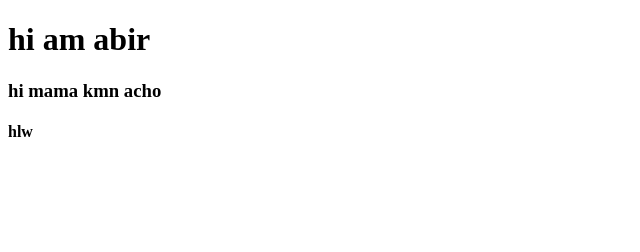
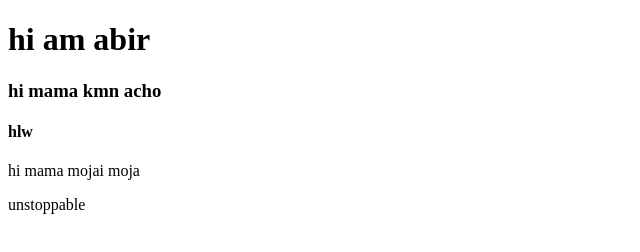
Before and after one commit to abirghh/1st-web-site, a plain HTML site: page index.html in a window 1280 px wide. Shown: the whole page, without its empty margins (0-640 px from the left). Drawn offline with Linux system fonts and the light colour scheme.

Commit message:
Update index.html

```diff
--- a/index.html
+++ b/index.html
@@ -9,5 +9,7 @@
     <h1>hi am abir </h1>
     <h3>hi mama kmn acho </h3>
     <h4>hlw</h4>
+    <p>hi mama mojai moja</p>
+    <p>unstoppable</p>
 </body>
 </html>
```
